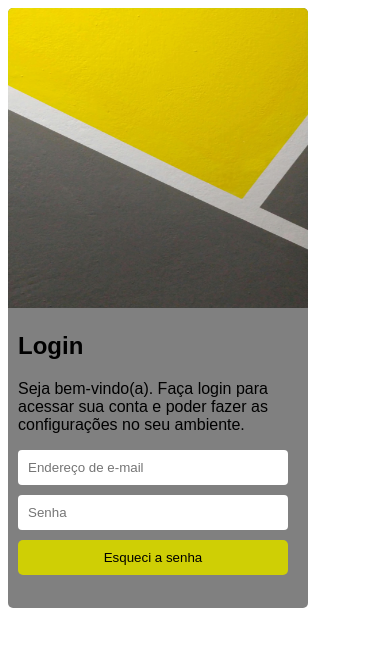
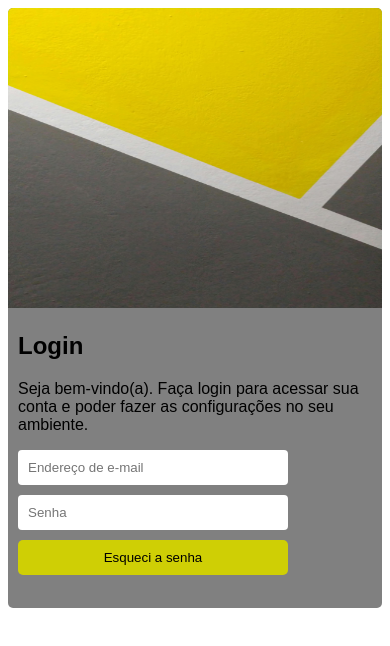
Before and after one commit to mrefrax/Projeto-login, a plain HTML site: page index.html in a window 390 px wide. Drawn offline with Linux system fonts and the light colour scheme; a web font is replaced by a local one.

Commit message:
teste responsividade

```diff
--- a/Estilos/style.css
+++ b/Estilos/style.css
@@ -1,6 +1,17 @@
 @charset "UTF-8";
 
 @import url('https://fonts.googleapis.com/css2? family= Areia movediça:wght@300 & display=swap');
+
+@media screen and (max-width: 600px) {
+    .main{
+        width: 100%;
+    }
+
+    .imagem{
+        width: 100%;
+    }
+
+}
 
 main{
     background-color: gray;
@@ -10,7 +21,7 @@ main{
     font-family: 'Quicksand', sans-serif;
 }
 
-#imagem > img{
+img{
     width: 300px;
     height: 300px;
     border-radius: 5px 5px 0px 0px;
--- a/index.html
+++ b/index.html
@@ -8,10 +8,10 @@
 </head>
 <body>
 
-    <main>
-        <section id="imagem">
-            <img src="Imagens/pexels-juan-agustin-2340254.jpg" alt="Juan-agustion">
-        </section>
+    <main class="main">
+
+            <img class="imagem" src="Imagens/pexels-juan-agustin-2340254.jpg" alt="Juan-agustion">
+
 
          <section id="formulario">
             <h1>Login</h1>
```
